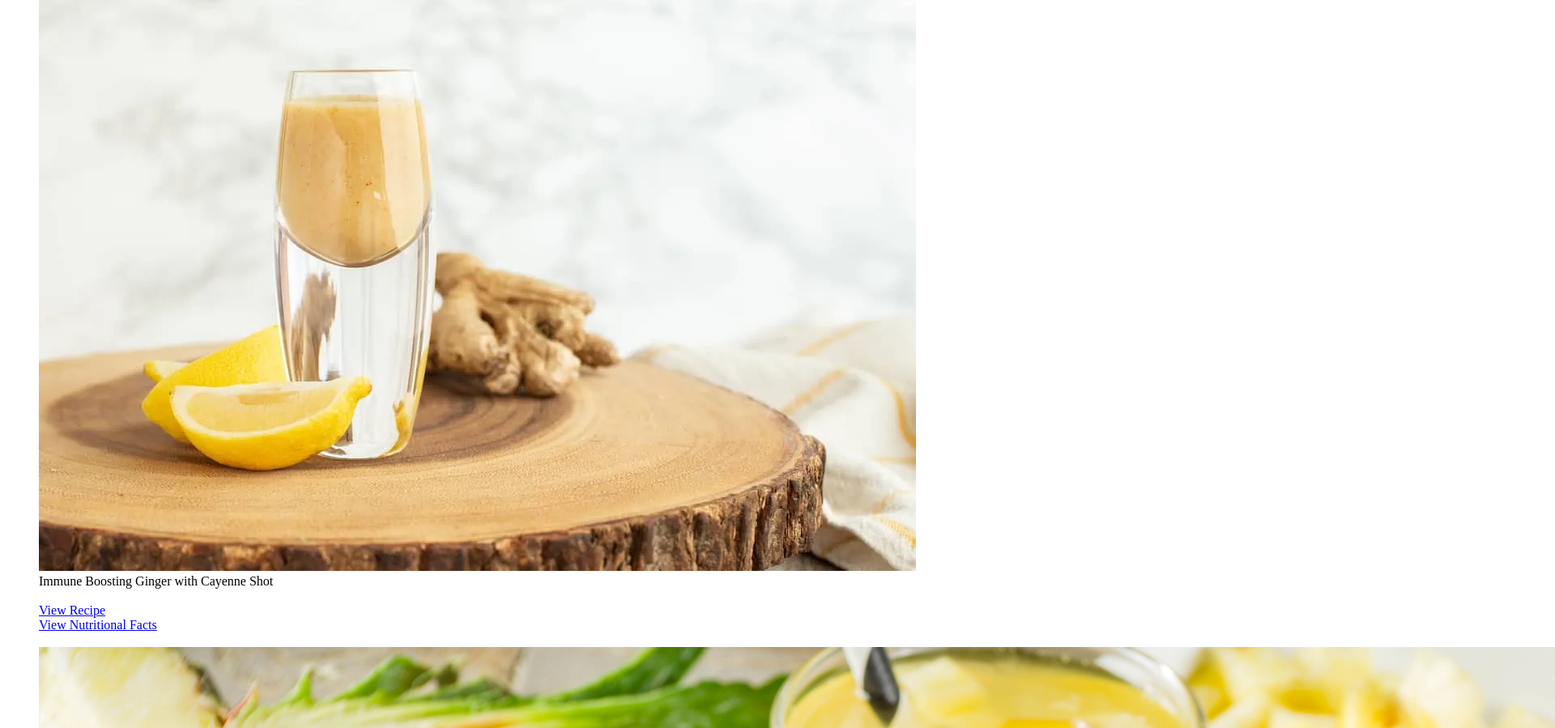
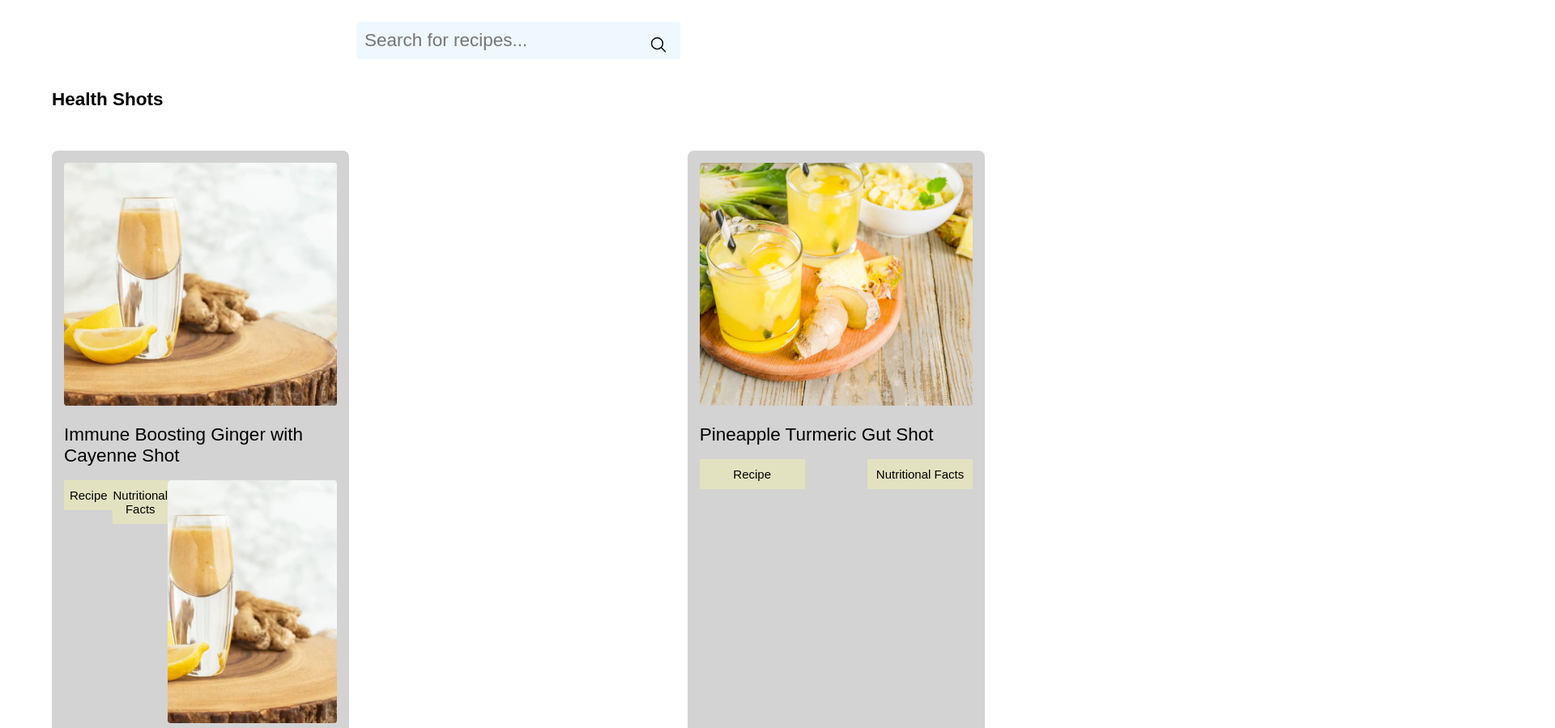
Before and after one commit to Susaid8/The-Eatery, a plain HTML site: page index.html in a window 1280 px wide. Shown: the part 172-1071 px from the top of the page at 81% size, 1920 px wide, since content can reach past the window. Drawn offline with nearby package versions, Linux system fonts and the light colour scheme.

Commit message:
checking

```diff
--- a/index.html
+++ b/index.html
@@ -4,6 +4,7 @@
         <meta charset="UTF-8">
         <meta name="viewport" content="width=device-width, initial-scale=1.0">
         <title>Capstone</title>
+        <link rel="stylesheet" href="style.css">
     </head>
     <body>
         <section>
@@ -11,18 +12,35 @@
                 <h1 class="application"> The Eatery </h1>
                 <form>
                     <input type="text" placeholder="Search for recipes...">
+                    <ion-icon name="search-outline"></ion-icon>
                 </form>
+                <br>
                 <figure>
                     <h2 class="health-shots"> Health Shots </h2>
-                    <div class="search-result-healthshots">
+                    <div class="search-result">
                         <div class="item">
                             <img src="./assets/health-shots/lemon-ginger-cayenne-shot.jpg" alt="Immune Boosting Ginger with Cayenne Shot">
                             <figcaption>Immune Boosting Ginger with Cayenne Shot</figcaption>
                             <br>
                             <div class="flex-container">
-                                <a href="link">View Recipe</a>
+                                <a class="view-recipe" href="link">Recipe</a>
                                 <br>
-                                <a href="link">View Nutritional Facts</a>
+                                <a class="view-facts" href="link">Nutritional Facts</a>
+                                <div class="pop-up-container">
+                                    <div class="pop-up">
+                                        <i class="fa-solid fa-x"></i>
+                                        <div class="pop-up-inner">
+                                            <div class="left">
+                                                <div class="meal-card">
+                                                    <div class="meal-card-img-container">
+                                                        <img src="./assets/health-shots/lemon-ginger-cayenne-shot.jpg" alt="Immune Boosting Ginger with Cayenne Shot">
+                                                    </div>
+                                                </div>
+                                            </div>
+
+                                        </div>
+                                    </div>
+                                </div>
                             </div>
                         </div>
                         <br>
@@ -31,9 +49,9 @@
                             <figcaption>Pineapple Turmeric Gut Shot</figcaption>
                             <br>
                             <div class="flex-container">
-                                <a href="link">View Recipe</a>
+                                <a class="view-recipe" href="link">Recipe</a>
                                 <br>
-                                <a href="link">View Nutritional Facts</a>
+                                <a class="view-facts" href="link">Nutritional Facts</a>
                             </div>
                         </div>
                         <br>
@@ -42,9 +60,9 @@
                             <figcaption>Pineapple Orange Probiotic Shot</figcaption>
                             <br>
                             <div class="flex-container">
-                                <a href="link">View Recipe</a>
+                                <a class="view-recipe" href="link">Recipe</a>
                                 <br>
-                                <a href="link">View Nutritional Facts</a>
+                                <a class="view-facts" href="link">Nutritional Facts</a>
                             </div>
                         </div>
                         <br>
@@ -53,9 +71,9 @@
                             <figcaption>Mango Spinach Energy Shot</figcaption>
                             <br>
                             <div class="flex-container">
-                                <a href="link">View Recipe</a>
+                                <a class="view-recipe" href="link">Recipe</a>
                                 <br>
-                                <a href="link">View Nutritional Facts</a>
+                                <a class="view-facts" href="link">Nutritional Facts</a>
                             </div>
                         </div>
                         <br>
@@ -64,9 +82,9 @@
                             <figcaption>Blood Orange Guava Happy Shot</figcaption>
                             <br>
                             <div class="flex-container">
-                                <a href="link">View Recipe</a>
+                                <a class="view-recipe" href="link">Recipe</a>
                                 <br>
-                                <a href="link">View Nutritional Facts</a>
+                                <a class="view-facts" href="link">Nutritional Facts</a>
                             </div>
                         </div>
                         <br>
@@ -75,24 +93,25 @@
                             <figcaption>Grapfruit Aronia Berry Beauty Shot</figcaption>
                             <br>
                             <div class="flex-container">
-                                <a href="link">View Recipe</a>
+                                <a class="view-recipe" href="link">Recipe</a>
                                 <br>
-                                <a href="link">View Nutritional Facts</a>
+                                <a class="view-facts" href="link">Nutritional Facts</a>
                             </div>
                         </div>
                     </div>
                 </figure>
+                <br>
                 <figure>
                     <h2 class="breakfast"> Breakfast </h2>
-                    <div class="search-result-breakfast">
+                    <div class="search-result">
                         <div class="item">
                             <img src="./assets/breakfast/vegetable-frittata.jpg" alt="Veggie Frittata">
                             <figcaption>Veggie Frittata</figcaption>
                             <br>
                             <div class="flex-container">
-                                <a href="link">View Recipe</a>
+                                <a class="view-recipe" href="link">Recipe</a>
                                 <br>
-                                <a href="link">View Nutritional Facts</a>
+                                <a class="view-facts" href="link">Nutritional Facts</a>
                         </div>
                     </div>
                     <br>
@@ -101,9 +120,9 @@
                         <figcaption>Peanut Butter Parfait</figcaption>
                         <br>
                         <div class="flex-container">
-                            <a href="link">View Recipe</a>
+                            <a class="view-recipe" href="link">Recipe</a>
                             <br>
-                            <a href="link">View Nutritional Facts</a>
+                            <a class="view-facts" href="link">Nutritional Facts</a>
                     </div>
                 </div>
                 <br>
@@ -112,9 +131,9 @@
                         <figcaption>Avocado Breakfast Burrito</figcaption>
                         <br>
                         <div class="flex-container">
-                            <a href="link">View Recipe</a>
+                            <a class="view-recipe" href="link">Recipe</a>
                             <br>
-                            <a href="link">View Nutritional Facts</a>
+                            <a class="view-facts" href="link">Nutritional Facts</a>
                     </div>
                 </div>
                 <br>
@@ -123,9 +142,9 @@
                         <figcaption>Chia Seed Pudding</figcaption>
                         <br>
                         <div class="flex-container">
-                            <a href="link">View Recipe</a>
+                            <a class="view-recipe" href="link">Recipe</a>
                             <br>
-                            <a href="link">View Nutritional Facts</a>
+                            <a class="view-facts" href="link">Nutritional Facts</a>
                     </div>
                 </div>
                 <br>
@@ -134,9 +153,9 @@
                         <figcaption>Crepes</figcaption>
                         <br>
                         <div class="flex-container">
-                            <a href="link">View Recipe</a>
+                            <a class="view-recipe" href="link">Recipe</a>
                             <br>
-                            <a href="link">View Nutritional Facts</a>
+                            <a class="view-facts" href="link">Nutritional Facts</a>
                     </div>
                 </div>
                 <br>
@@ -145,23 +164,24 @@
                         <figcaption>Chicken and Waffles</figcaption>
                         <br>
                         <div class="flex-container">
-                            <a href="link">View Recipe</a>
+                            <a class="view-recipe" href="link">Recipe</a>
                             <br>
-                            <a href="link">View Nutritional Facts</a>
+                            <a class="view-facts" href="link">Nutritional Facts</a>
                     </div>
                 </div>
                 </figure>
+                <br>
                 <figure>
                 <h2 class="lunch/dinner"> Lunch/Dinner </h2>
-                <div class="search-result-lunch/dinner">
+                <div class="search-result">
                     <div class="item">
                         <img src="./assets/lunch:dinner/spicy-honey-lime-salmon.jpeg" alt="Spicy Honey Lime Salmon">
                         <figcaption>Spicy Honey Lime Salmon</figcaption>
                         <br>
                         <div class="flex-container">
-                            <a href="link">View Recipe</a>
+                            <a class="view-recipe" href="link">Recipe</a>
                             <br>
-                            <a href="link">View Nutritional Facts</a>
+                            <a class="view-facts" href="link">Nutritional Facts</a>
                         </div>
                     </div>
                     <br>
@@ -170,9 +190,9 @@
                         <figcaption>Lasagna</figcaption>
                         <br>
                         <div class="flex-container">
-                            <a href="link">View Recipe</a>
+                            <a class="view-recipe" href="link">Recipe</a>
                             <br>
-                            <a href="link">View Nutritional Facts</a>
+                            <a class="view-facts" href="link">Nutritional Facts</a>
                         </div>
                     </div>
                     <br>
@@ -181,9 +201,9 @@
                         <figcaption>Crunchwrap Supreme</figcaption>
                         <br>
                         <div class="flex-container">
-                            <a href="link">View Recipe</a>
+                            <a class="view-recipe" href="link">Recipe</a>
                             <br>
-                            <a href="link">View Nutritional Facts</a>
+                            <a class="view-facts" href="link">Nutritional Facts</a>
                         </div>
                     </div>
                     <br>
@@ -192,9 +212,9 @@
                         <figcaption>Marinara Sauce with Ground Beef</figcaption>
                         <br>
                         <div class="flex-container">
-                            <a href="link">View Recipe</a>
+                            <a class="view-recipe" href="link">View Recipe</a>
                             <br>
-                            <a href="link">View Nutritional Facts</a>
+                            <a class="view-facts" href="link">View Nutritional Facts</a>
                         </div>
                     </div>
                     <br>
@@ -203,9 +223,9 @@
                         <figcaption>Kimchi Fried Rice</figcaption>
                         <br>
                         <div class="flex-container">
-                            <a href="link">View Recipe</a>
+                            <a class="view-recipe" href="link">Recipe</a>
                             <br>
-                            <a href="link">View Nutritional Facts</a>
+                            <a class="view-facts" href="link">Nutritional Facts</a>
                         </div>
                     </div>
                     <br>
@@ -214,9 +234,9 @@
                         <figcaption>Firecracker Shrimp</figcaption>
                         <br>
                         <div class="flex-container">
-                            <a href="link">View Recipe</a>
+                            <a class="view-recipe" href="link">Recipe</a>
                             <br>
-                            <a href="link">View Nutritional Facts</a>
+                            <a class="view-recipe" href="link">Nutritional Facts</a>
                         </div>
                     </div>
                     <br>
@@ -225,9 +245,9 @@
                         <figcaption>Alfredo Bake</figcaption>
                         <br>
                         <div class="flex-container">
-                            <a href="link">View Recipe</a>
+                            <a class="view-recipe" href="link">Recipe</a>
                             <br>
-                            <a href="link">View Nutritional Facts</a>
+                            <a class="view-facts" href="link">Nutritional Facts</a>
                         </div>
                     </div>
                     <br>
@@ -236,9 +256,9 @@
                         <figcaption>Mango Chicken</figcaption>
                         <br>
                         <div class="flex-container">
-                            <a href="link">View Recipe</a>
+                            <a class="view-recipe" href="link">Recipe</a>
                             <br>
-                            <a href="link">View Nutritional Facts</a>
+                            <a class="view-facts" href="link">Nutritional Facts</a>
                         </div>
                     </div>
                     <br>
@@ -247,23 +267,24 @@
                         <figcaption>Yaki Udon</figcaption>
                         <br>
                         <div class="flex-container">
-                            <a href="link">View Recipe</a>
+                            <a class="view-recipe" href="link">Recipe</a>
                             <br>
-                            <a href="link">View Nutritional Facts</a>
+                            <a class="view-facts" href="link">Nutritional Facts</a>
                         </div>
                     </div>
                 </figure>
+                <br>
                 <figure>
                     <h2 class="desserts"> Desserts </h2>
-                    <div class="search-result-desserts">
+                    <div class="search-result">
                         <div class="item">
                             <img src="./assets/desserts/tiramisu.jpg" alt="Tiramisu">
                             <figcaption>Tiramisu</figcaption>
                             <br>
                             <div class="flex-container">
-                                <a href="link">View Recipe</a>
+                                <a class="view-recipe" href="link">Recipe</a>
                                 <br>
-                                <a href="link">View Nutritional Facts</a>
+                                <a class="view-facts" href="link">Nutritional Facts</a>
                             </div>
                         </div>
                         <br>
@@ -272,9 +293,9 @@
                             <figcaption>Oreo Dirt Pudding</figcaption>
                             <br>
                             <div class="flex-container">
-                                <a href="link">View Recipe</a>
+                                <a class="view-recipe" href="link">Recipe</a>
                                 <br>
-                                <a href="link">View Nutritional Facts</a>
+                                <a class="view-facts" href="link">Nutritional Facts</a>
                             </div>
                         </div>
                         <br>
@@ -283,23 +304,24 @@
                             <figcaption>Apple Pie</figcaption>
                             <br>
                             <div class="flex-container">
-                                <a href="link">View Recipe</a>
+                                <a class="view-recipe" href="link">Recipe</a>
                                 <br>
-                                <a href="link">View Nutritional Facts</a>
+                                <a class="view-facts" href="link">Nutritional Facts</a>
                             </div>
                         </div>
                     </figure>
+                    <br>
                     <figure>
                         <h2 class="mocktails"> Mocktails </h2>
-                        <div class="search-result-desserts">
+                        <div class="search-result">
                             <div class="item">
                                 <img src="./assets/mocktails/shirley-temple.jpg" alt="Shirley Temple">
                                 <figcaption>Shirley Temple</figcaption>
                                 <br>
                                 <div class="flex-container">
-                                    <a href="link">View Recipe</a>
+                                    <a class="view-recipe" href="link">Recipe</a>
                                     <br>
-                                    <a href="link">View Nutritional Facts</a>
+                                    <a class="view-facts" href="link">Nutritional Facts</a>
                                 </div>
                             </div>
                             <br>
@@ -308,9 +330,9 @@
                                 <figcaption>Sangria</figcaption>
                                 <br>
                                 <div class="flex-container">
-                                    <a href="link">View Recipe</a>
+                                    <a class="view-recipe" href="link">Recipe</a>
                                     <br>
-                                    <a href="link">View Nutritional Facts</a>
+                                    <a class="view-facts" href="link">Nutritional Facts</a>
                                 </div>
                             </div>
                             <br>
@@ -319,9 +341,9 @@
                                 <figcaption>Orange Moscow Mule</figcaption>
                                 <br>
                                 <div class="flex-container">
-                                    <a href="link">View Recipe</a>
+                                    <a class="view-recipe" href="link">Recipe</a>
                                     <br>
-                                    <a href="link">View Nutritional Facts</a>
+                                    <a class="view-facts" href="link">Nutritional Facts</a>
                                 </div>
                             </div>
                             <br>
@@ -330,9 +352,9 @@
                                 <figcaption>Watermelon Lime</figcaption>
                                 <br>
                                 <div class="flex-container">
-                                    <a href="link">View Recipe</a>
+                                    <a class="view-recipe" href="link">Recipe</a>
                                     <br>
-                                    <a href="link">View Nutritional Facts</a>
+                                    <a class="view-facts" href="link">Nutritional Facts</a>
                                 </div>
                             </div>
                             <br>
@@ -341,9 +363,9 @@
                                 <figcaption>Spicy Grapefruit Ginger Fizz</figcaption>
                                 <br>
                                 <div class="flex-container">
-                                    <a href="link">View Recipe</a>
+                                    <a class="view-recipe" href="link">Recipe</a>
                                     <br>
-                                    <a href="link">View Nutritional Facts</a>
+                                    <a class="view-facts" href="link">Nutritional Facts</a>
                                 </div>
                             </div>
                             <br>
@@ -352,14 +374,16 @@
                                 <figcaption>Cucumber Gimlet</figcaption>
                                 <br>
                                 <div class="flex-container">
-                                    <a href="link">View Recipe</a>
+                                    <a class="view-recipe" href="link">Recipe</a>
                                     <br>
-                                    <a href="link">View Nutritional Facts</a>
+                                    <a class="view-facts" href="link">Nutritional Facts</a>
                                 </div>
                             </div>
                         </figure>
                 </div>
             </div>
         </section>
+        <script type="module" src="https://unpkg.com/ionicons@5.5.2/dist/ionicons/ionicons.esm.js"></script>
+        <script nomodule src="https://unpkg.com/ionicons@5.5.2/dist/ionicons/ionicons.js"></script>
+        <script src="./index.js"></script>
     </body>
-</html>
--- a/style.css
+++ b/style.css
@@ -0,0 +1,120 @@
+*{
+    padding: 0;
+    margin: 0;
+    box-sizing: border-box;
+}
+
+img{
+    width: 100%;
+    height: 100%;
+    object-fit: cover;
+}
+
+html{
+    font-family: fantasy;
+    font-size: 15px;
+}
+
+section{
+    min-height: 100vh;
+    width: 100%;
+    display: flex;
+    align-items: center;
+    justify-content: center;
+    padding: 100px 0;
+    background-color: white;
+}
+
+.container{
+    width: 90%;
+    height: auto;
+    max-width: 1200px;
+    margin: 0 auto;
+}
+
+.application{
+    text-align: center;
+    font-size: 4rem;
+    color: black;
+    margin-bottom: 30px;
+}
+
+form{
+    width: 90%;
+    max-width: 400px;
+    margin: 20px auto;
+    background-color: aliceblue;
+    border-radius: 4px;
+}
+
+form input{
+    width: 90%;
+    background-color: transparent;
+    font-family: fantasy;
+    padding: 10px;
+    border: none;
+    outline: none;
+    font-size: 1.5rem;
+    display: inline-block;
+}
+
+form ion-icon{
+    width: 9%;
+    font-size: 1.5rem;
+    margin: -9px;
+}
+
+.search-result{
+    margin-top: 50px;
+    width: 100%;
+    display: grid;
+    grid-gap: 25px;
+    grid-template: auto / repeat(auto-fit, minmax(300px, 1fr));
+}
+
+.item{
+    width: 100%;
+    border-radius: 8px;
+    background-color: lightgray;
+    padding: 15px;
+    overflow: hidden;
+}
+
+.item img{
+    width: 100%;
+    height: 300px;
+    border-radius: 4px;
+}
+
+.item .flex-container{
+    display: flex;
+    align-items: center;
+    justify-content: space-between;
+}
+
+.item figcaption{
+    color: black;
+    margin: 20px 10px 0 0;
+    font-size: 1.5rem;
+    font-weight: 400;
+}
+
+.view-recipe{
+    text-decoration: none;
+    text-align: center;
+    width: 130px;
+    padding: 10px 0;
+    background-color: rgb(226, 226, 193);
+    color: black;
+    align-self: flex-start;
+}
+
+.view-facts{
+    text-decoration: none;
+    text-align: center;
+    width: 130px;
+    padding: 10px 0;
+    background-color: rgb(226, 226, 193);
+    color: black;
+    align-self: flex-start;
+}
```
Also changed, not shown: index.js (+10 -0 lines).
